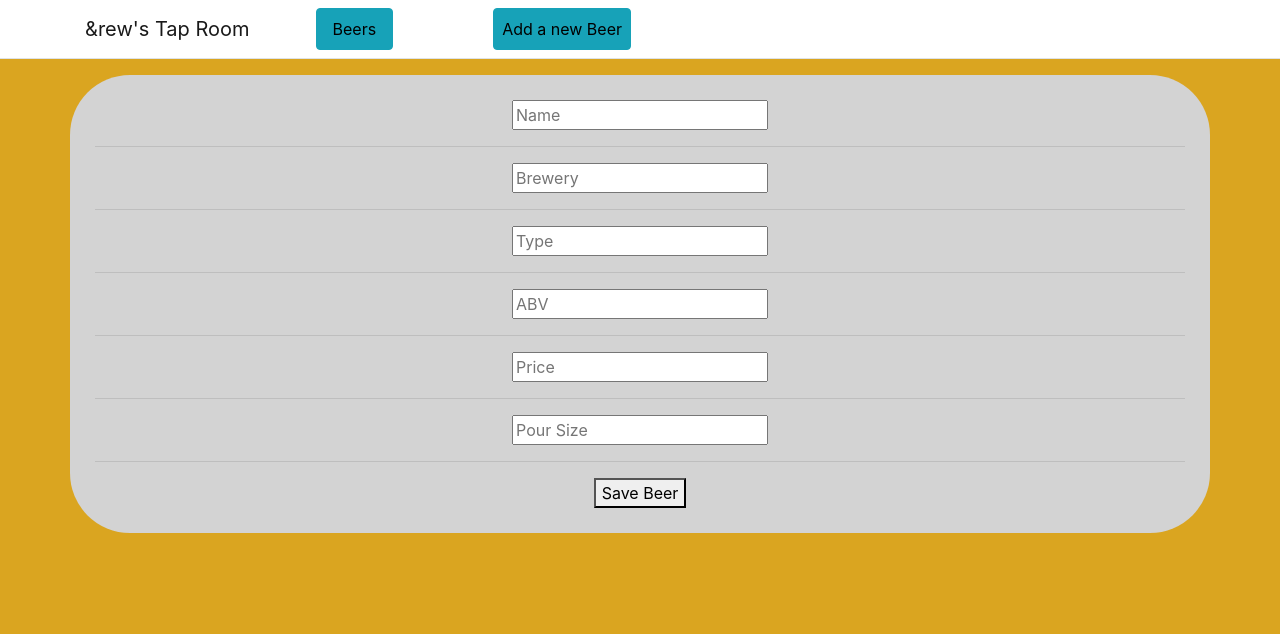
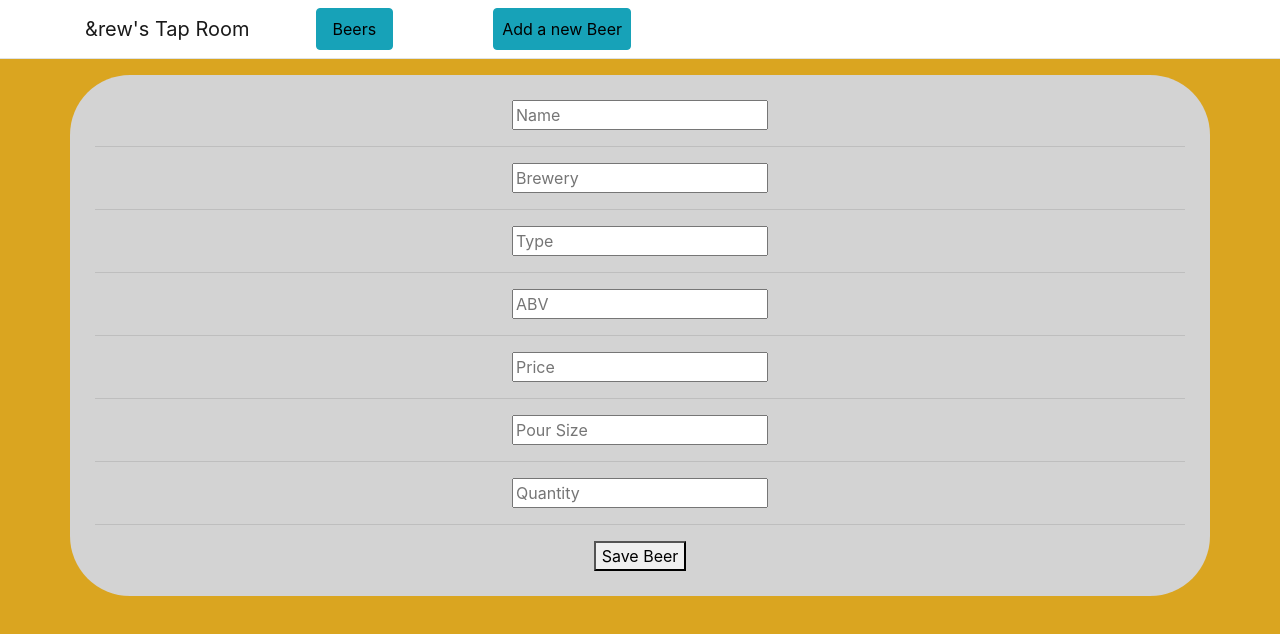
Before and after one commit to drewcpete/TapRoom, a React app: page /#/Beer in a window 1280 px wide. Both pictures are taken after a click on the button "Add a new Beer". Shown: the top 634 px of the page. Built offline with nearby package versions, Linux system fonts and the light colour scheme.

Commit message:
i know i'm having trouble passing in the props to the new beer form.  I just do not know what the issue really is

```diff
--- a/src/components/App.jsx
+++ b/src/components/App.jsx
@@ -17,9 +17,9 @@ class App extends React.Component {
   }
 
   handleAddingNewBeer(newBeer){
-    var newBeerList = this.state.masterBeerList.slice();
-    newBeerList.push(newBeer);
-    this.setState({masterBeerList: newBeerList});
+    var newMasterBeerList = this.state.masterBeerList.slice();
+    newMasterBeerList.push(newBeer);
+    this.setState({masterBeerList: newMasterBeerList});
   }
 
 
--- a/src/components/Beer.jsx
+++ b/src/components/Beer.jsx
@@ -3,12 +3,6 @@ import PropTypes from "prop-types";
 import Bar from "./Bar";
 
 function Beer(props) {
-
-//   var imageStyle = {
-//     width: "200",
-//     // maxHeight: "150px",
-//     backgroundColor: "grey",
-//   };
 
   var galleryStyle = {
     margin: "0 auto 0 auto",
@@ -30,7 +24,8 @@ function Beer(props) {
     margin: "1% 1%",
   };
 
-  var barPercent = String((1984/props.amount)*100) + "%";
+  var newAmount = Number(props.amount)
+  var barPercent = String((1984/newAmount)*100) + "%";
   console.log(barPercent);
 
 
--- a/src/components/NewBeerForm.jsx
+++ b/src/components/NewBeerForm.jsx
@@ -2,38 +2,36 @@ import React from "react";
 import PropTypes from "prop-types";
 import { v4 } from "uuid";
 import { Redirect } from "react-router-dom";
+import Beer from "./Beer"
 
 
 function NewBeerForm(props) {
-
-  let toHome = false;
+  console.log(props)
+  // let toHome = false;
   let _brewery = null;
   let _name = null;
   let _abv = null;
   let _type = null;
   let _pour = null;
   let _price = null;
-  let _amount = "1984";
+  let _amount = null;
 
-
-
-  function handleNewBeerSubmit(event) {
+  function handleNewBeerSubmission(event) {
     event.preventDefault();
-    props.onNewBeerCreation({ name: _name.value, brewery: _brewery.value, abv: _abv, type: _type, pour: _pour, price: _price, amount: _amount, id: v4() });
-    _brewery= "";
-    _name= "";
-    _abv= "" ;
-    _type= "";
-    _pour= "";
-    _price= "";
-
-
+    console.log(_name.value);
+    props.onNewBeerCreation({name: _name.value, brewery: _brewery.value, abv: _abv, type: _type, pour: _pour, price: _price, amount: _amount, id: v4() });
+    _brewery.value= "";
+    _name.value= "";
+    _abv.value= "" ;
+    _type.value= "";
+    _pour.value= "";
+    _price.value= "";
+    _amount.value= "";
   }
-
 
   return (
     <div>
-      <form onSubmit={handleNewBeerSubmit}>
+      <form onSubmit={handleNewBeerSubmission}>
         <input
           type="text"
           id="name"
@@ -70,6 +68,12 @@ function NewBeerForm(props) {
           placeholder="Pour Size"
           ref={(input) => { _pour = input; }} />
         <hr />
+        <input
+          type="text"
+          id="amount"
+          placeholder="Quantity"
+          ref={(input) => { _amount = input; }} />
+        <hr />
         <button type="submit">Save Beer</button>
       </form>
     </div>
```
Also changed, not shown: src/components/NewBeerControl.jsx (deleted).
